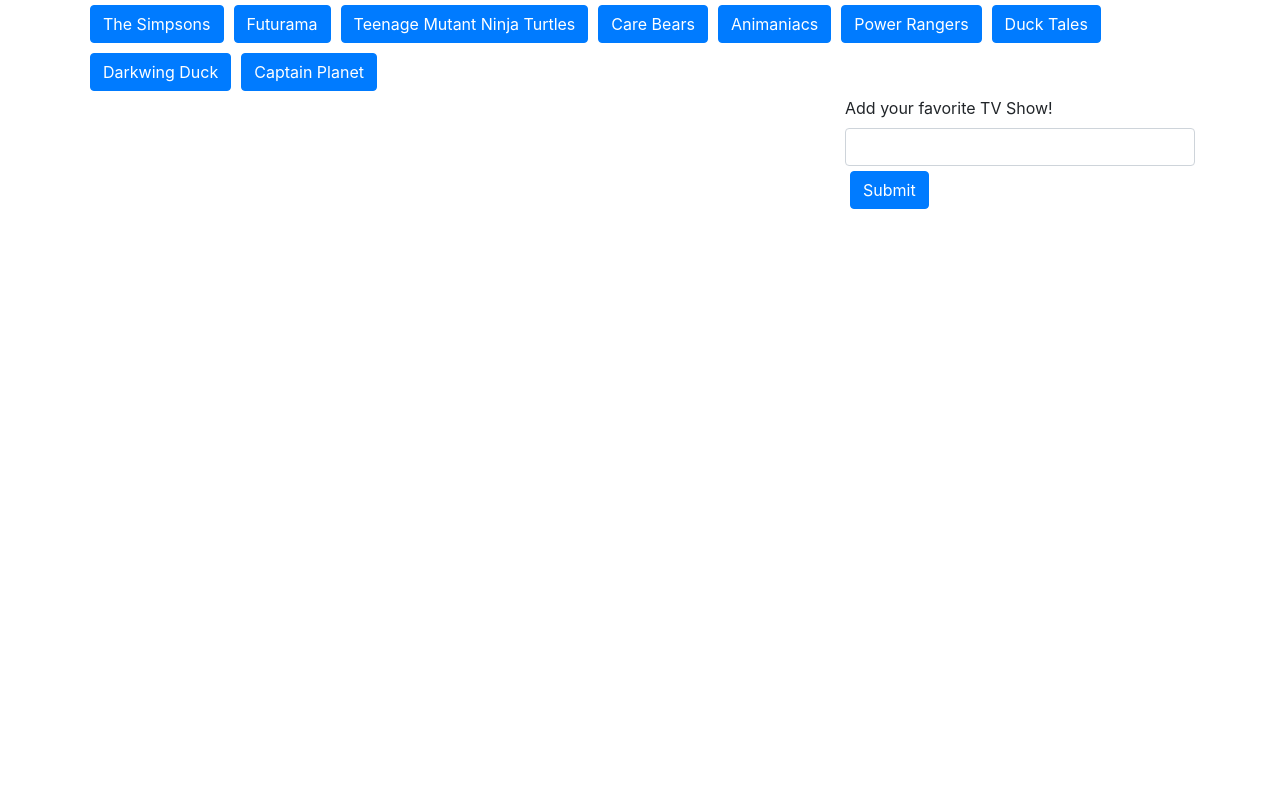
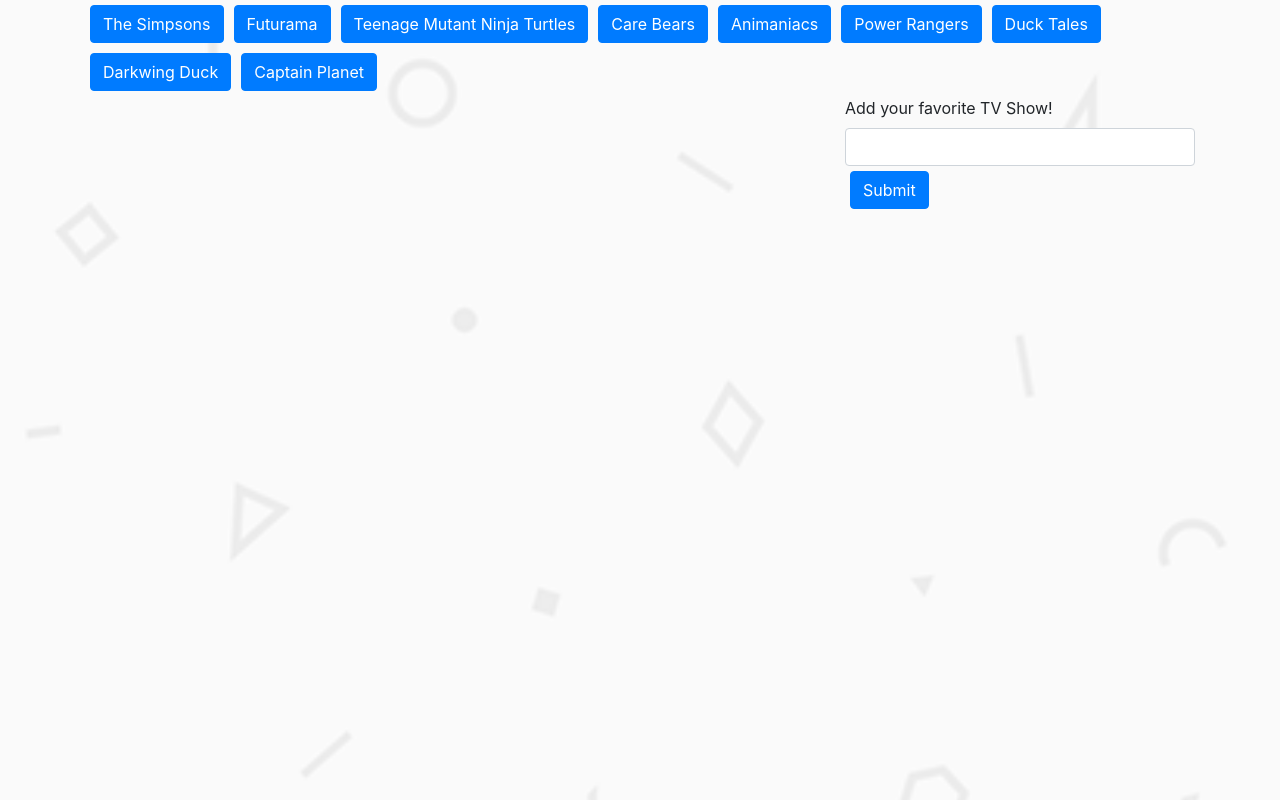
Before and after one commit to matthias61984/Giftastic, a plain HTML site: page index.html in a window 1280 px wide. Drawn offline with nearby package versions, Linux system fonts and the light colour scheme.

Commit message:
add background

```diff
--- a/assets/style/style.css
+++ b/assets/style/style.css
@@ -1,3 +1,9 @@
+body {
+    background-image: url('../images/geometry.png');
+    background-size: cover;
+    background-repeat: no-repeat;
+}
+
 button {
     margin: 5px;
 }
```
Also changed, not shown: assets/images/geometry.png (added).
